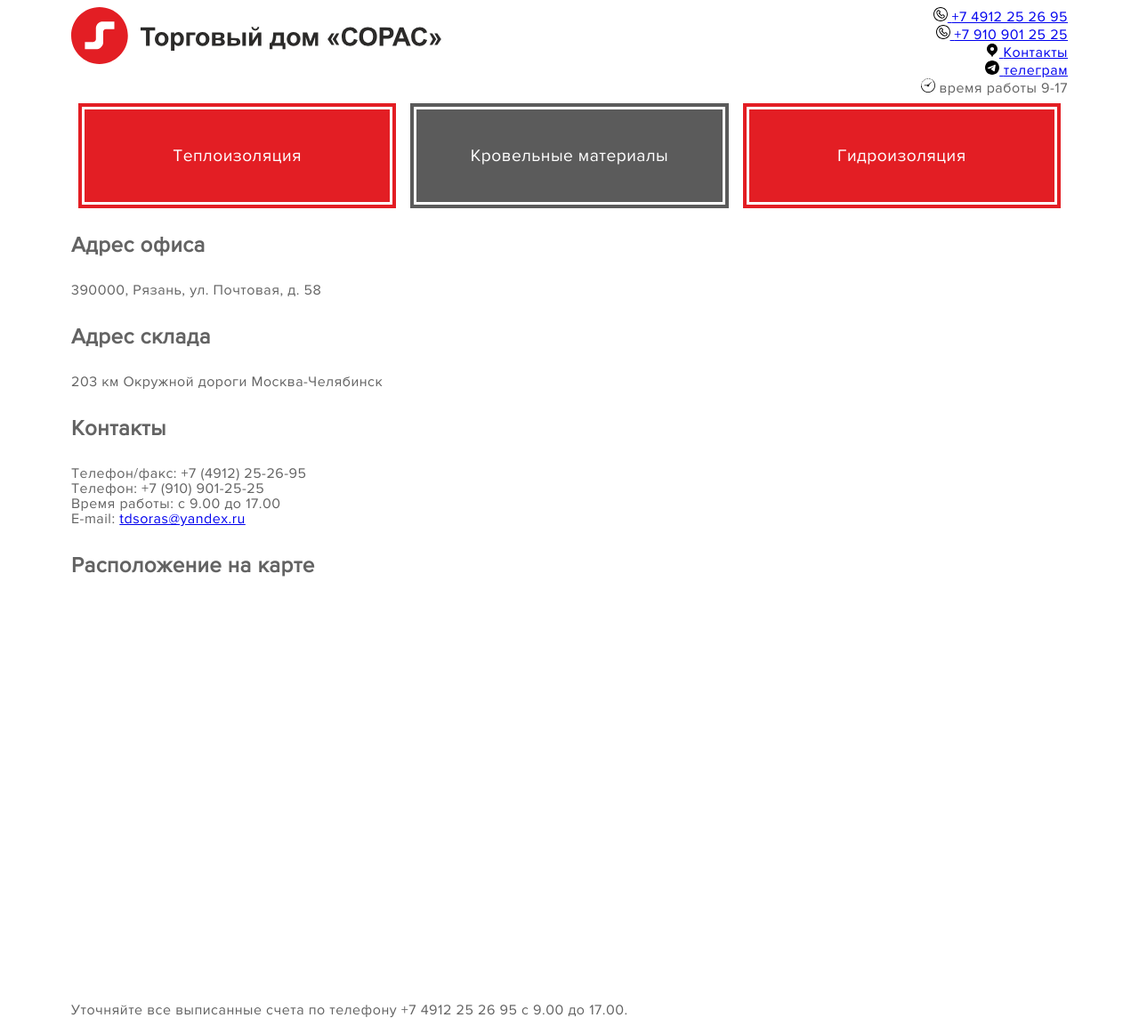
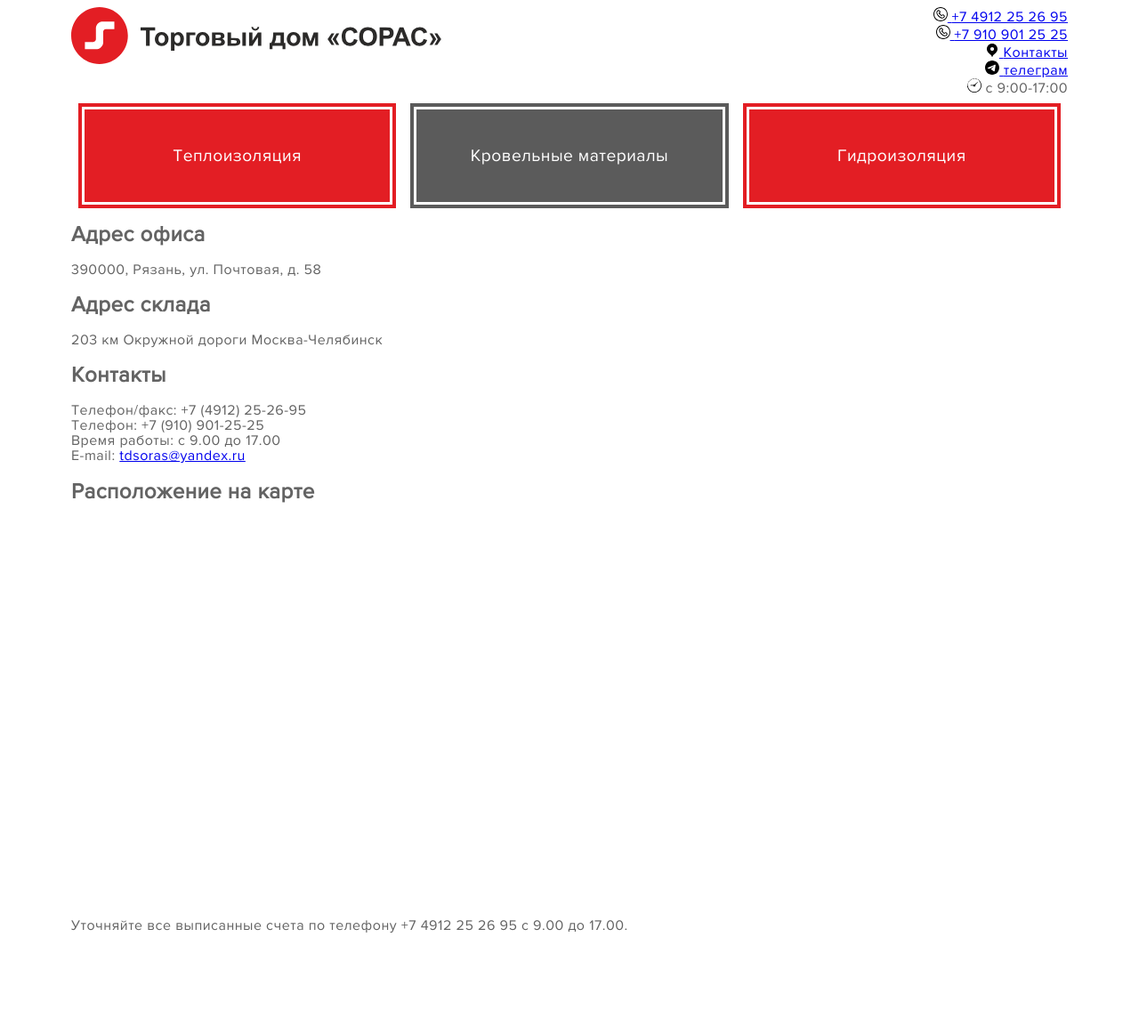
Before and after one commit to tdsoras/vizitka, a Jekyll site: the page built from kontakty.md, in a window 1280 px wide. Shown: the whole page at 89% size. Built offline with Jekyll 4.4.1, drawn with Linux system fonts in a browser that asks for light colours; after the commit the page ends 1067 px from its top, so only the background shows below that.

Commit message:
updated time description

```diff
--- a/_config.yml
+++ b/_config.yml
@@ -22,7 +22,7 @@ contacts:
     description:
 
   - link: ''
-    name: 'время работы 9-17'
+    name: 'с 9:00-17:00'
     icon: time
     description:  ''
 
--- a/_sass/20_app.scss
+++ b/_sass/20_app.scss
@@ -33,6 +33,9 @@ body {
 }
 [content] ul {
   margin-left: 2rem;
+}
+[content] h2 {
+  margin: 0.5rem 0;
 }
 
 [wrapper] {
```
